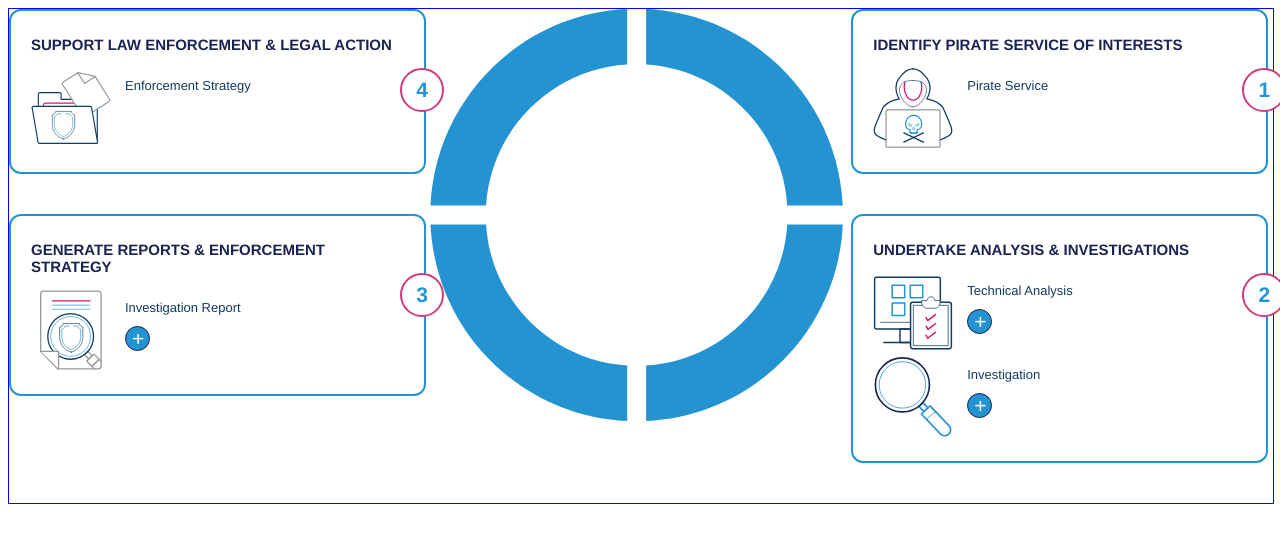
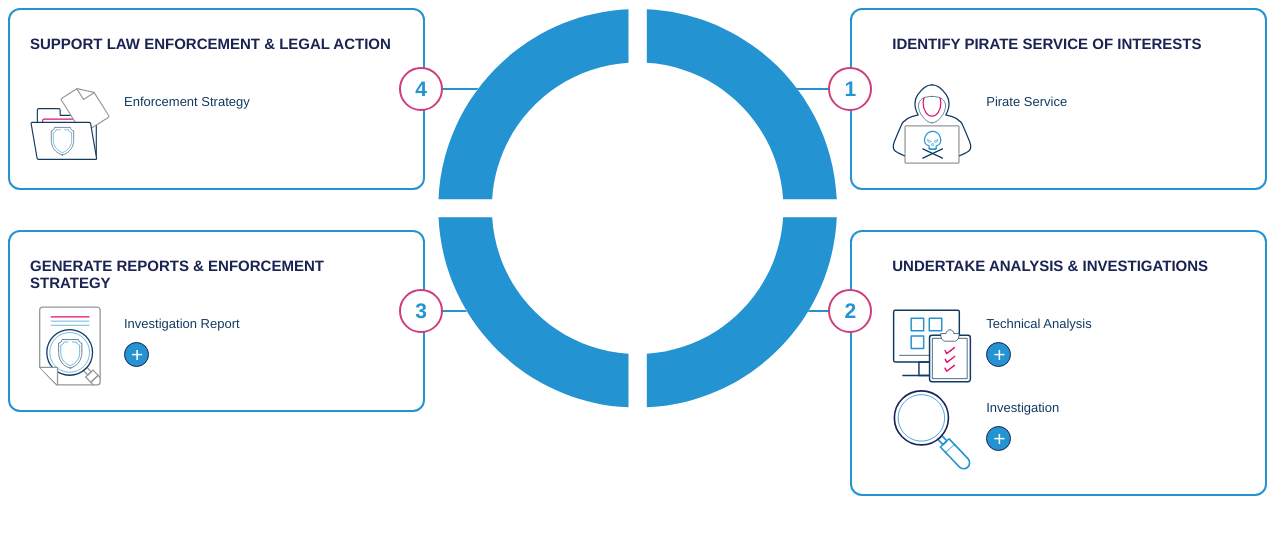
Before and after one commit to Artchibald/recipe-infographic, a plain HTML site: page index.html in a window 1280 px wide. Drawn offline with Linux system fonts and the light colour scheme.

Commit message:
content in desktop

```diff
--- a/index.html
+++ b/index.html
@@ -15,7 +15,6 @@
                 <div class="col-25">
                     <svg version="1.1" id="Layer_1" xmlns="http://www.w3.org/2000/svg" xmlns:xlink="http://www.w3.org/1999/xlink" x="0px" y="0px" viewBox="0 0 77 70" style="enable-background:new 0 0 77 70;" xml:space="preserve">
                      <g>
-
                         <path style="fill:#FFFFFF;stroke:#123B62;stroke-width:1.0971;stroke-linecap:round;stroke-linejoin:round;stroke-miterlimit:10;" d="
                            M62.272,26.659H29.025V21.74c0-0.85-0.689-1.54-1.54-1.54H8.627c-0.85,0-1.54,0.689-1.54,1.54v6.461v5.782v30.755
                            c0,0.852,0.691,1.542,1.542,1.542h53.643c0.852,0,1.543-0.691,1.543-1.542V28.201C63.815,27.349,63.124,26.659,62.272,26.659z"/>
@@ -29,16 +28,13 @@
                            <polyline style="fill:none;stroke:#94979A;stroke-width:1.0971;stroke-linecap:round;stroke-linejoin:round;" points="
                               45.149,1.305 51.47,11.332 61.635,4.923 		"/>
                         </g>
-
                         <path style="fill:#FFFFFF;stroke:#123B62;stroke-width:1.0971;stroke-linecap:round;stroke-linejoin:round;stroke-miterlimit:10;" d="
                            M63.099,69.074H8.133c-0.631,0-1.23-0.511-1.338-1.142l-5.7-33.323c-0.108-0.631,0.316-1.142,0.947-1.142h54.966
                            c0.631,0,1.23,0.511,1.338,1.142l5.7,33.323C64.154,68.562,63.73,69.074,63.099,69.074z"/>
                         <g>
-
                            <path style="fill:#FFFFFF;stroke:#123B62;stroke-width:0.5486;stroke-linecap:round;stroke-linejoin:round;stroke-miterlimit:10;" d="
                               M31.291,64.791C42.665,61.54,42.065,50.38,42.065,50.38v-8.79c-1.717-0.173-3.072-1.562-3.199-3.293H23.677
                               c-0.127,1.73-1.482,3.119-3.199,3.293v8.79c0,0-0.566,11.16,10.808,14.412H31.291z"/>
-
                            <path style="fill:none;stroke:#2393D1;stroke-width:0.5486;stroke-linecap:round;stroke-linejoin:round;stroke-miterlimit:10;" d="
                               M33.352,40.526h3.936c0.111,1.459,1.292,2.631,2.79,2.777v7.413c0,0,0.373,8.333-8.813,11.989H31.24
                               c-9.186-3.656-8.813-11.989-8.813-11.989v-7.413c1.498-0.146,2.679-1.318,2.79-2.777h3.936"/>
@@ -60,24 +56,19 @@
                            h34.355c1.363,0,2.467-1.105,2.467-2.467V3.339c0-1.363-1.105-2.467-2.467-2.467H3.213c-1.363,0-2.467,1.105-2.467,2.467v48.864
                            C0.746,52.203,14.94,66.786,15.282,67.128z"/>
                         <g>
-
                            <path style="fill:#FFFFFF;stroke:#123B62;stroke-width:0.5486;stroke-linecap:round;stroke-linejoin:round;stroke-miterlimit:10;" d="
                               M26.729,52.804c10.413-2.977,9.863-13.194,9.863-13.194v-8.047c-1.572-0.159-2.812-1.43-2.929-3.014H19.758
                               c-0.116,1.584-1.357,2.856-2.929,3.014v8.047c0,0-0.518,10.217,9.894,13.194H26.729z"/>
-
                            <path style="fill:none;stroke:#2393D1;stroke-width:0.5486;stroke-linecap:round;stroke-linejoin:round;stroke-miterlimit:10;" d="
                               M28.603,30.658h3.579c0.101,1.327,1.175,2.392,2.537,2.525v6.741c0,0,0.339,7.577-8.014,10.902h-0.023
                               c-8.353-3.324-8.014-10.902-8.014-10.902v-6.741c1.362-0.133,2.436-1.198,2.537-2.525h3.579"/>
                         </g>
                         <g>
-
                            <path style="fill:none;stroke:#94979A;stroke-width:1.0971;stroke-linecap:round;stroke-linejoin:round;stroke-miterlimit:10;" d="
                               M38.079,54.926l0.65-0.554c0.29-0.25,0.572-0.503,0.833-0.751c0.256-0.245,0.514-0.504,0.788-0.795l0.585-0.623l3.579,3.754
                               l-2.857,2.723L38.079,54.926z"/>
-
                            <polyline style="fill:none;stroke:#94979A;stroke-width:1.0971;stroke-linecap:round;stroke-linejoin:round;stroke-miterlimit:10;" points="
                               46.23,67.072 44.153,64.893 44.393,64.662 50.375,58.96 50.607,59.202 52.254,60.93 		"/>
-
                            <polygon style="fill:none;stroke:#94979A;stroke-width:1.0971;stroke-linecap:round;stroke-linejoin:round;stroke-miterlimit:10;" points="
                               46.077,54.451 46.309,54.692 50.405,58.99 44.182,64.923 39.854,60.385 		"/>
                         </g>
@@ -90,15 +81,11 @@
                            c6.592-6.592,6.592-17.317,0.001-23.909C34.982,24.296,30.736,22.54,26.215,22.54z"/>
                         <polyline style="fill:#FFFFFF;stroke:#94979A;stroke-width:1.0971;stroke-linecap:round;stroke-linejoin:round;" points="
                            15.878,67.037 15.878,52.167 0.803,52.167 	"/>
-
                         <line style="fill:#FFFFFF;stroke:#E01271;stroke-width:1.0971;stroke-linecap:round;stroke-linejoin:round;" x1="10.534" y1="9.177" x2="42.658" y2="9.177"/>
-
                         <line style="fill:none;stroke:#2393D1;stroke-width:0.5486;stroke-linecap:round;stroke-linejoin:round;stroke-miterlimit:10;" x1="10.534" y1="12.867" x2="42.658" y2="12.867"/>
-
                         <line style="fill:none;stroke:#2393D1;stroke-width:0.5486;stroke-linecap:round;stroke-linejoin:round;stroke-miterlimit:10;" x1="10.534" y1="16.383" x2="42.658" y2="16.383"/>
                      </g>
                   </svg>
-
                 </div>
                 <div class="col-75">
                     <p>Investigation Report</p>
@@ -113,31 +100,36 @@
                         <p>Revenue streams</p>
                     </div>
                 </div>
-
             </div>
         </div>
         <div class="col">
-            <svg class="circle" version="1.1" x="0px" y="0px" viewBox="0 0 330 330" xml:space="preserve">
+            <div class="line1"></div>
+            <div class="line2"></div>
+            <svg version="1.1" xmlns="http://www.w3.org/2000/svg" xmlns:xlink="http://www.w3.org/1999/xlink" x="0px" y="0px" viewBox="0 0 330 330" style="enable-background:new 0 0 330 330;" xml:space="preserve">
+       <g id="Layer_2">
+       </g>
+       <g id="Layer_1">
+           <circle style="fill:#FFFFFF;" cx="164.5" cy="165.5" r="164.5"/>
            <g>
                <g>
-		<path style="fill:#2393D1;" d="M44.357,170.453H0.425c3.786,84.204,71.374,151.79,155.578,155.576v-43.931
-			C96.034,278.402,48.054,230.422,44.357,170.453z"/>
-		<path style="fill:#2393D1;" d="M44.357,155.547C48.054,95.578,96.034,47.598,156.003,43.901V-0.029
-			C71.799,3.757,4.211,71.343,0.425,155.547H44.357z"/>
+                   <path style="fill:#2393D1;" d="M44.684,172.721H0.425c3.814,84.83,71.905,152.919,156.735,156.733v-44.257
+                       C96.745,281.472,48.408,233.135,44.684,172.721z"/>
+                   <path style="fill:#2393D1;" d="M44.684,157.703C48.408,97.289,96.745,48.952,157.16,45.228V0.971
+                       C72.33,4.785,4.239,72.874,0.425,157.703H44.684z"/>
                </g>
                <g>
-		<path style="fill:#2393D1;" d="M282.643,155.547h43.932C322.789,71.343,255.201,3.757,170.997-0.029v43.931
-			C230.966,47.598,278.946,95.578,282.643,155.547z"/>
-		<path style="fill:#2393D1;" d="M282.643,170.453c-3.697,59.969-51.677,107.949-111.646,111.645v43.931
-			c84.204-3.786,151.792-71.372,155.578-155.576H282.643z"/>
+                   <path style="fill:#2393D1;" d="M284.741,157.703H329C325.186,72.873,257.095,4.785,172.265,0.971v44.257
+                       C232.68,48.952,281.017,97.289,284.741,157.703z"/>
+                   <path style="fill:#2393D1;" d="M284.741,172.721c-3.725,60.414-52.061,108.751-112.476,112.476v44.257
+                       c84.83-3.814,152.921-71.903,156.735-156.733H284.741z"/>
+               </g>
            </g>
        </g>
        </svg>
-
         </div>
         <div class="col">
             <div class="box">
-                <h2>1</h2>
+                <h2 class="style-2">1</h2>
                 <h3>Identify pirate service of interests </h3>
                 <div class="col-25">
                     <svg version="1.1" id="Layer_1" xmlns="http://www.w3.org/2000/svg" xmlns:xlink="http://www.w3.org/1999/xlink" x="0px" y="0px" viewBox="0 0 77 78" style="enable-background:new 0 0 77 78;" xml:space="preserve">
@@ -146,11 +138,9 @@
                            M63.844,77.189H13.156c-0.52,0-0.942-0.422-0.942-0.942V41.681c0-0.52,0.422-0.942,0.942-0.942h50.688
                            c0.52,0,0.942,0.422,0.942,0.942v34.566C64.786,76.767,64.364,77.189,63.844,77.189z"/>
                         <g>
-
                            <path style="fill:none;stroke:#123B62;stroke-width:1.2133;stroke-linecap:round;stroke-linejoin:round;stroke-miterlimit:10;" d="
                               M11.583,70.004c0,0-3.449-1.468-5.572-2.59c-2.481-1.312-7.606-2.849-4.068-11.568C5.462,47.173,8.458,40.48,8.458,40.48
                               s1.887-6.216,10.377-8.748l6.209-1.611c0,0-6.68-10.518-0.549-19.425c5.071-7.367,9.08-10.1,14.033-9.87"/>
-
                            <path style="fill:none;stroke:#123B62;stroke-width:1.2133;stroke-linecap:round;stroke-linejoin:round;stroke-miterlimit:10;" d="
                               M65.417,70.004c0,0,3.449-1.468,5.572-2.59c2.481-1.312,7.606-2.849,4.068-11.568c-3.519-8.673-6.515-15.367-6.515-15.367
                               s-1.887-6.216-10.377-8.748l-6.209-1.611c0,0,6.68-10.518,0.549-19.425c-5.071-7.367-9.08-10.1-14.033-9.87"/>
@@ -165,43 +155,34 @@
                         <path style="fill:none;stroke:#123B62;stroke-width:0.6067;stroke-linecap:round;stroke-linejoin:round;stroke-miterlimit:10;" d="
                            M38.563,37.858c9.679,0.509,24.271-26.003-0.175-25.759"/>
                         <g>
-
                            <path style="fill:none;stroke:#2393D1;stroke-width:1.2133;stroke-linecap:round;stroke-linejoin:round;stroke-miterlimit:10;" d="
                               M39.256,46.276c0,0-5.336-0.41-7.387,5.005s0.41,8.369,3.774,9.108v2.626c0,0,3.692,1.559,6.81,0"/>
-
                            <path style="fill:none;stroke:#2393D1;stroke-width:1.2133;stroke-linecap:round;stroke-linejoin:round;stroke-miterlimit:10;" d="
                               M38.994,46.276c0,0,5.336-0.41,7.387,5.005c2.051,5.415-0.41,8.369-3.774,9.108v2.626c0,0-3.692,1.559-6.81,0"/>
                         </g>
                         <g>
-
                            <line style="fill:none;stroke:#123B62;stroke-width:1.2133;stroke-linecap:round;stroke-linejoin:round;stroke-miterlimit:10;" x1="29.566" y1="63.232" x2="48.684" y2="72.257"/>
-
                            <line style="fill:none;stroke:#123B62;stroke-width:1.2133;stroke-linecap:round;stroke-linejoin:round;stroke-miterlimit:10;" x1="29.566" y1="72.257" x2="48.684" y2="63.232"/>
                         </g>
-
                         <polygon style="fill:none;stroke:#2393D1;stroke-width:0.6067;stroke-linecap:round;stroke-linejoin:round;stroke-miterlimit:10;" points="
                            40.342,59.452 40.372,59.405 39.125,57.466 37.878,59.405 37.908,59.452 	"/>
                         <g>
-
                            <path style="fill:none;stroke:#2393D1;stroke-width:0.6067;stroke-linecap:round;stroke-linejoin:round;stroke-miterlimit:10;" d="
                               M34.461,54.536c-0.004,0.009-0.009,0.018-0.013,0.027c-0.362,0.879,0.056,1.885,0.935,2.247c0.879,0.362,1.885-0.056,2.247-0.935
                               c0.004-0.009,0.006-0.019,0.01-0.029L34.461,54.536z"/>
-
                            <path style="fill:none;stroke:#2393D1;stroke-width:0.6067;stroke-linecap:round;stroke-linejoin:round;stroke-miterlimit:10;" d="
                               M43.79,54.536c0.004,0.009,0.009,0.018,0.013,0.027c0.362,0.879-0.056,1.885-0.935,2.247c-0.879,0.362-1.885-0.056-2.247-0.935
                               c-0.004-0.009-0.006-0.019-0.01-0.029L43.79,54.536z"/>
                         </g>
                      </g>
                   </svg>
-
                 </div>
                 <div class="col-75">
                     <p>Pirate Service</p>
                 </div>
-
             </div>
             <div class="box">
-                <h2>2</h2>
+                <h2 class="style-2">2</h2>
                 <h3>Undertake analysis &amp; investigations</h3>
                 <div class="col-25">
                     <svg version="1.1" xmlns="http://www.w3.org/2000/svg" xmlns:xlink="http://www.w3.org/1999/xlink" x="0px" y="0px" viewBox="0 0 66 60" style="enable-background:new 0 0 66 60;" xml:space="preserve">
@@ -209,53 +190,38 @@
                      </g>
                      <g id="Isolation_Mode">
                         <g>
-
                            <path style="fill:none;stroke:#123B62;stroke-width:1.2133;stroke-linecap:round;stroke-linejoin:round;stroke-miterlimit:10;" d="
                               M54.203,43.18H2.679c-0.74,0-1.34-0.6-1.34-1.34V1.909c0-0.74,0.6-1.34,1.34-1.34h51.524c0.74,0,1.34,0.6,1.34,1.34v39.931
                               C55.542,42.581,54.943,43.18,54.203,43.18z"/>
-
                            <line style="fill:none;stroke:#123B62;stroke-width:0.6067;stroke-linecap:round;stroke-linejoin:round;stroke-miterlimit:10;" x1="6.306" y1="37.704" x2="50.575" y2="37.704"/>
-
                            <line style="fill:none;stroke:#123B62;stroke-width:1.2133;stroke-linecap:round;stroke-linejoin:round;stroke-miterlimit:10;" x1="8.947" y1="54.42" x2="47.935" y2="54.42"/>
                            <g>
                               <g>
-
                                  <rect x="15.829" y="7.076" style="fill:none;stroke:#2393D1;stroke-width:1.2133;stroke-linecap:round;stroke-linejoin:round;stroke-miterlimit:10;" width="10.295" height="10.295"/>
-
                                  <rect x="30.757" y="7.076" style="fill:none;stroke:#2393D1;stroke-width:1.2133;stroke-linecap:round;stroke-linejoin:round;stroke-miterlimit:10;" width="10.295" height="10.295"/>
-
                                  <rect x="15.829" y="21.746" style="fill:none;stroke:#2393D1;stroke-width:1.2133;stroke-linecap:round;stroke-linejoin:round;stroke-miterlimit:10;" width="10.295" height="10.295"/>
                               </g>
                               <g>
-
                                  <line style="fill:none;stroke:#94979A;stroke-width:1.2133;stroke-linecap:round;stroke-linejoin:round;stroke-miterlimit:10;" x1="35.819" y1="28.99" x2="35.819" y2="25"/>
-
                                  <line style="fill:none;stroke:#94979A;stroke-width:1.2133;stroke-linecap:round;stroke-linejoin:round;stroke-miterlimit:10;" x1="33.824" y1="26.995" x2="37.814" y2="26.995"/>
                               </g>
                            </g>
-
                            <rect x="22.235" y="43.239" style="fill:none;stroke:#123B62;stroke-width:1.2133;stroke-linecap:round;stroke-linejoin:round;stroke-miterlimit:10;" width="12.411" height="11.088"/>
                            <g>
                               <g>
-
                                  <path style="fill:#FFFFFF;stroke:#123B62;stroke-width:1.2133;stroke-linecap:round;stroke-linejoin:round;stroke-miterlimit:10;" d="
                                     M62.702,59.43H32.935c-1.082,0-1.959-0.877-1.959-1.959V23.132c0-1.082,0.877-1.959,1.959-1.959h29.766
                                     c1.082,0,1.959,0.877,1.959,1.959v34.339C64.661,58.553,63.784,59.43,62.702,59.43z"/>
-
                                  <rect x="33.608" y="23.677" style="fill:#FFFFFF;stroke:#123B62;stroke-width:0.6067;stroke-linecap:round;stroke-linejoin:round;stroke-miterlimit:10;" width="28.42" height="33.25"/>
                               </g>
-
                               <path style="fill:#FFFFFF;stroke:#123B62;stroke-width:0.6067;stroke-linecap:round;stroke-linejoin:round;stroke-miterlimit:10;" d="
                                  M55.494,19.752h-4.392h-0.087c-0.047-1.727-1.458-3.113-3.196-3.113c-1.738,0-3.149,1.386-3.196,3.113h-0.087h-4.392
                                  c-0.19,6.923,4.737,6.337,4.737,6.337h2.421h1.034h2.421C50.757,26.089,55.684,26.675,55.494,19.752z"/>
                               <g>
-
                                  <polyline style="fill:none;stroke:#E01271;stroke-width:1.2133;stroke-linecap:round;stroke-linejoin:round;stroke-miterlimit:10;" points="
                                     43.754,33.706 45.097,36.225 51.477,31.356 				"/>
-
                                  <polyline style="fill:none;stroke:#E01271;stroke-width:1.2133;stroke-linecap:round;stroke-linejoin:round;stroke-miterlimit:10;" points="
                                     43.957,41.018 45.3,43.536 51.68,38.668 				"/>
-
                                  <polyline style="fill:none;stroke:#E01271;stroke-width:1.2133;stroke-linecap:round;stroke-linejoin:round;stroke-miterlimit:10;" points="
                                     43.754,48.33 45.097,50.848 51.477,45.979 				"/>
                               </g>
@@ -263,7 +229,6 @@
                         </g>
                      </g>
                   </svg>
-
                 </div>
                 <div class="col-75">
                     <p>Technical Analysis</p>
@@ -276,42 +241,31 @@
                         <p>Single points of failure</p>
                     </div>
                 </div>
-                <div class="col-25">
-                    <svg version="1.1" xmlns="http://www.w3.org/2000/svg" xmlns:xlink="http://www.w3.org/1999/xlink" x="0px" y="0px" viewBox="0 0 57 59" style="enable-background:new 0 0 57 59;" xml:space="preserve">
-               <g id="Layer_1">
+                <div class="clear"></div>
+                <div class="col-25 ">
+                    <svg version="1.1 " xmlns="http://www.w3.org/2000/svg " xmlns:xlink="http://www.w3.org/1999/xlink " x="0px " y="0px " viewBox="0 0 57 59 " style="enable-background:new 0 0 57 59; " xml:space="preserve ">
+                     <g id="Layer_1 ">
                      </g>
-               <g id="Isolation_Mode">
+                     <g id="Isolation_Mode ">
                         <g>
                            <g>
                               <g>
-
-                                   <path style="fill:none;stroke:#2393D1;stroke-width:1.2133;stroke-linecap:round;stroke-linejoin:round;stroke-miterlimit:10;" d="
-                                   M32.868,36.453l0.667-0.569c0.298-0.257,0.586-0.516,0.855-0.771c0.263-0.251,0.528-0.518,0.809-0.816l0.601-0.639l3.673,3.853
-                                   l-2.931,2.794L32.868,36.453z"/>
-
-                                   <path style="fill:none;stroke:#2393D1;stroke-width:1.2133;stroke-linecap:round;stroke-linejoin:round;stroke-miterlimit:10;" d="
-                                   M45.485,40.593l0.238,0.248l9.299,9.756c0.814,0.852,1.247,1.97,1.219,3.147c-0.028,1.178-0.514,2.275-1.369,3.089
-                                   c-0.853,0.814-1.971,1.247-3.148,1.219c-1.176-0.028-2.273-0.514-3.089-1.368l-9.535-10.003"/>
-
-                                   <polyline style="fill:none;stroke:#2393D1;stroke-width:1.2133;stroke-linecap:round;stroke-linejoin:round;stroke-miterlimit:10;" points="
-                                   39.131,46.712 34.69,42.055 41.075,35.966 41.313,36.214 45.516,40.624 				"/>
+                                 <path style="fill:none;stroke:#2393D1;stroke-width:1.2133;stroke-linecap:round;stroke-linejoin:round;stroke-miterlimit:10; " d=" M32.868,36.453l0.667-0.569c0.298-0.257,0.586-0.516,0.855-0.771c0.263-0.251,0.528-0.518,0.809-0.816l0.601-0.639l3.673,3.853
+                                    l-2.931,2.794L32.868,36.453z "/>
+                                 <path style="fill:none;stroke:#2393D1;stroke-width:1.2133;stroke-linecap:round;stroke-linejoin:round;stroke-miterlimit:10; " d=" M45.485,40.593l0.238,0.248l9.299,9.756c0.814,0.852,1.247,1.97,1.219,3.147c-0.028,1.178-0.514,2.275-1.369,3.089
+                                    c-0.853,0.814-1.971,1.247-3.148,1.219c-1.176-0.028-2.273-0.514-3.089-1.368l-9.535-10.003 "/>
+                                 <polyline style="fill:none;stroke:#2393D1;stroke-width:1.2133;stroke-linecap:round;stroke-linejoin:round;stroke-miterlimit:10; " points=" 39.131,46.712 34.69,42.055 41.075,35.966 41.313,36.214 45.516,40.624 "/>
                               </g>
-
-                               <path style="fill:none;stroke:#1A2352;stroke-width:1.2133;stroke-linecap:round;stroke-linejoin:round;stroke-miterlimit:10;" d="
-                               M20.721,40.5h-0.106c-5.297-0.028-10.274-2.104-14.015-5.844c-3.768-3.767-5.843-8.773-5.843-14.095
-                               c0-5.323,2.075-10.329,5.843-14.096c3.767-3.768,8.773-5.843,14.096-5.843c5.321,0,10.327,2.075,14.095,5.843
-                               c3.764,3.764,5.839,8.764,5.844,14.081c0.005,5.325-2.071,10.336-5.844,14.11C31.022,38.424,26.025,40.5,20.721,40.5z"/>
-                           <path style="fill:none;stroke:#2393D1;stroke-width:0.6067;stroke-miterlimit:10;" d="M20.694,3.459
-                               c-4.576,0-8.872,1.776-12.098,5.003c-6.669,6.671-6.669,17.527,0,24.198c6.67,6.671,17.524,6.671,24.196,0
-                               c6.671-6.671,6.671-17.525,0.001-24.197C29.566,5.236,25.269,3.459,20.694,3.459z"/>
+                              <path style="fill:none;stroke:#1A2352;stroke-width:1.2133;stroke-linecap:round;stroke-linejoin:round;stroke-miterlimit:10; " d=" M20.721,40.5h-0.106c-5.297-0.028-10.274-2.104-14.015-5.844c-3.768-3.767-5.843-8.773-5.843-14.095
+                                 c0-5.323,2.075-10.329,5.843-14.096c3.767-3.768,8.773-5.843,14.096-5.843c5.321,0,10.327,2.075,14.095,5.843 c3.764,3.764,5.839,8.764,5.844,14.081c0.005,5.325-2.071,10.336-5.844,14.11C31.022,38.424,26.025,40.5,20.721,40.5z "/>
+                              <path style="fill:none;stroke:#2393D1;stroke-width:0.6067;stroke-miterlimit:10; " d="M20.694,3.459 c-4.576,0-8.872,1.776-12.098,5.003c-6.669,6.671-6.669,17.527,0,24.198c6.67,6.671,17.524,6.671,24.196,0 c6.671-6.671,6.671-17.525,0.001-24.197C29.566,5.236,25.269,3.459,20.694,3.459z "/>
                            </g>
-
-                           <line style="fill:none;stroke:#2393D1;stroke-width:0.6067;stroke-miterlimit:10;" x1="38.768" y1="45.734" x2="44.919" y2="40.219"/>
+                           <line style="fill:none;stroke:#2393D1;stroke-width:0.6067;stroke-miterlimit:10; " x1="38.768 " y1="45.734 " x2="44.919 " y2="40.219 "/>
                         </g>
                      </g>
                   </svg>
                 </div>
-                <div class="col-75">
+                <div class="col-75 ">
                     <p>Investigation</p>
                     <button id="toggleButton3">+</button>
                     <div class="toggledText hidden" id="toggleText3">
@@ -322,11 +276,9 @@
                         <p>Ecosystem organization </p>
                     </div>
                 </div>
-
             </div>
         </div>
     </div>
-
     <script>
         //toggle 1
         const toggleTextOne = document.getElementById('toggleText1');
@@ -347,7 +299,6 @@
             toggleTextThree.classList.toggle('hidden');
         });
     </script>
-
 </body>
 
 </html>
--- a/sass/sass.scss
+++ b/sass/sass.scss
@@ -3,16 +3,61 @@ $text-blue: #1a2352;
 $para-blue:#123b62;
 $border-magenta: #cf3b7b;
 @mixin column-styles {
-    display: inline-block;
+    display: none;
+    @media (min-width: 848px) {
+        display: inline-block;
+    }
     width: 33%;
     position: relative;
     vertical-align: top;
+    // correct desktop center circle svg position
+    &:not(:first-child):not(:last-child) {
+        min-height: 400px;
+        .line1 {
+            position: absolute;
+            top: 80px;
+            width: 100%;
+            height: 2px;
+            background-color: $border-blue;
+        }
+        .line2 {
+            position: absolute;
+            top: 302px;
+            width: 100%;
+            height: 2px;
+            background-color: $border-blue;
+        }
+        svg {
+            max-height: 100%;
+            max-width: 100%;
+            width: auto;
+            height: auto;
+            position: absolute;
+            top: 0;
+            bottom: 0;
+            left: 0;
+            right: 0;
+            margin: auto;
+        }
+    }
+    // tad more padding on left from
+    &:last-child {
+        .box {
+            padding-left: 40px;
+        }
+    }
 }
 
 @mixin circle-svg {
-    position: absolute;
+    position: relative;
     top: 0;
-    min-width: 100%;
+    width: 90%;
+    margin: 0px auto;
+    max-width: 100%;
+    display: block;
+    left: 0;
+    right: 0;
+    bottom: 0;
 }
 
 @mixin box {
@@ -26,6 +71,7 @@ $border-magenta: #cf3b7b;
 }
 
 @mixin h2 {
+    z-index: 1;
     line-height: 40px;
     background-color: white;
     font-family: Helvetica, Sans-Serif;
@@ -40,6 +86,10 @@ $border-magenta: #cf3b7b;
     position: absolute;
     right: -20px;
     top: 40px;
+    &.style-2 {
+        right: auto;
+        left: -24px;
+    }
 }
 
 @mixin h3 {
@@ -48,6 +98,7 @@ $border-magenta: #cf3b7b;
     font-weight: bold;
     color: $text-blue;
     font-size: 15px;
+    min-height: 34px;
 }
 
 @mixin p {
@@ -89,7 +140,7 @@ $border-magenta: #cf3b7b;
 }
 
 @mixin col-75 {
-    width: 75%;
+    width: 53%;
     display: inline-block;
     vertical-align: top;
     margin-bottom: 10px;
@@ -103,8 +154,13 @@ $border-magenta: #cf3b7b;
     display: none;
 }
 
+// clear
+.clear {
+    clear: both;
+}
+
 #infographic-wrapper-060223 {
-    border: 1px solid blue;
+    //border: 1px solid blue;
     max-width: 1280px;
     width: 100%;
     display: block;
```
Also changed, not shown: sass/sass.css, 1 other file. Lines whose indentation alone changed are shown as unchanged.
